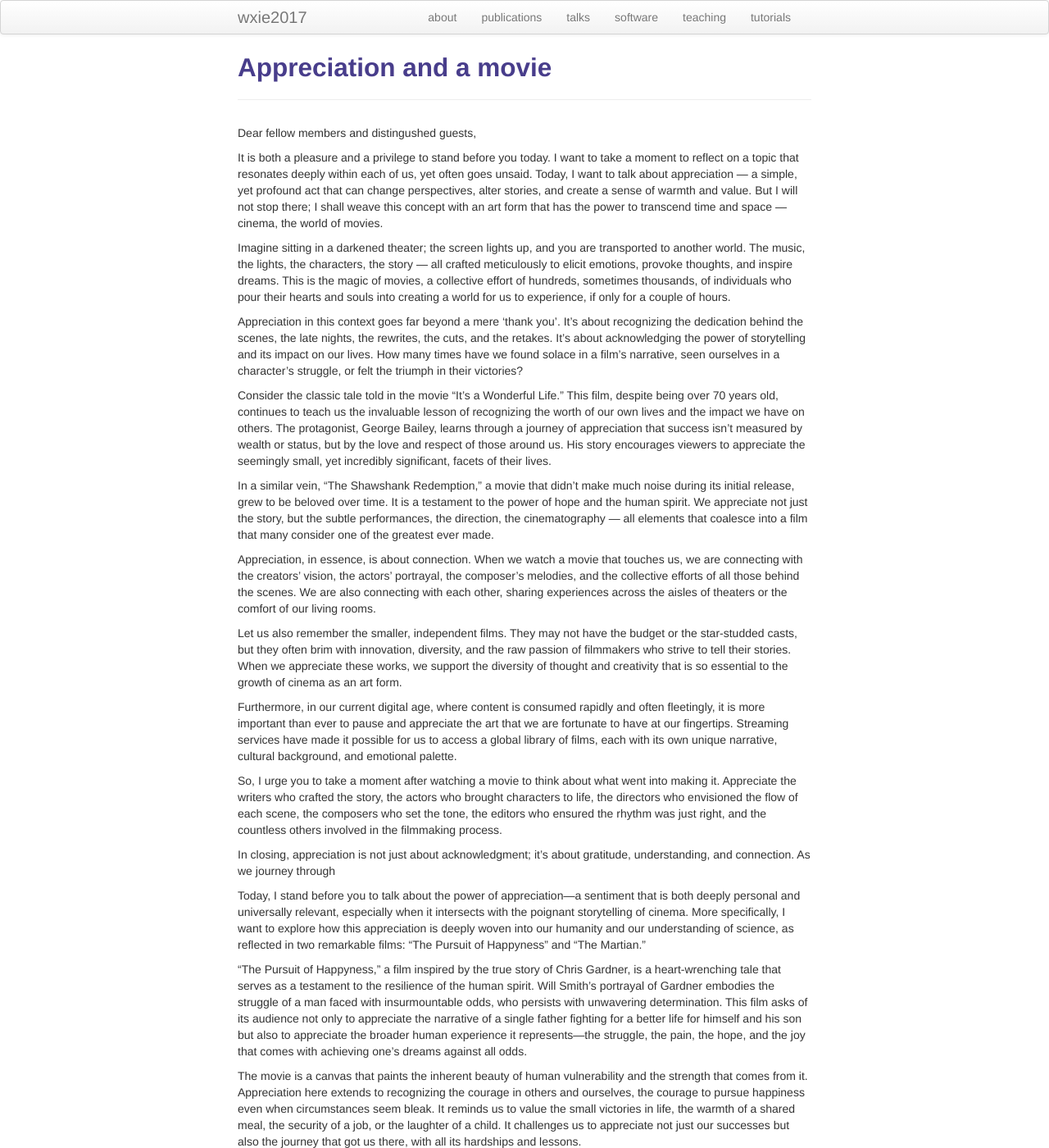
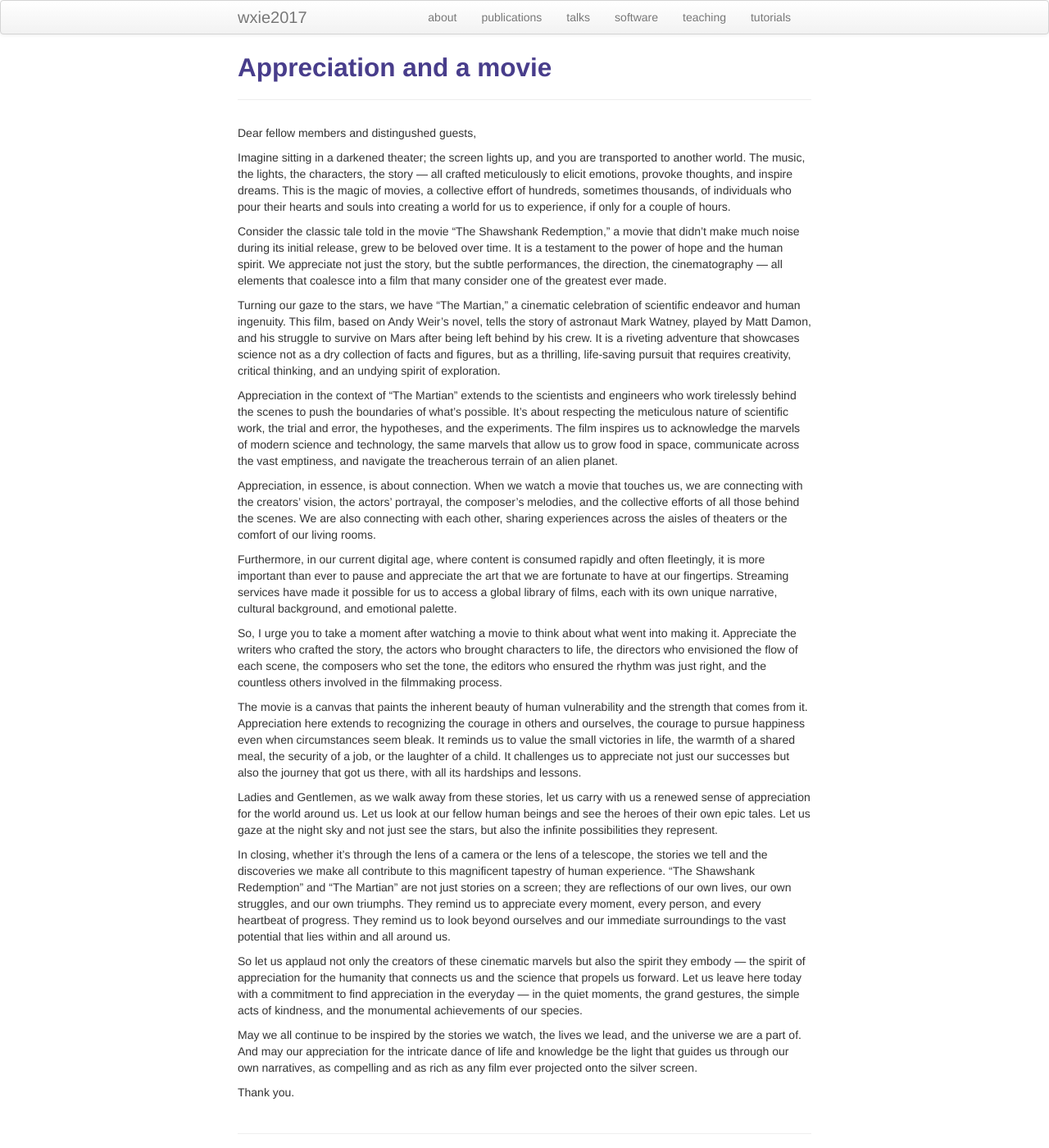
Before and after one commit to wxie2017/wxie2017.github.io, a Jekyll site: the page built from pages/speech/appreciation_movie.md, in a window 1280 px wide and 1400 px high. Shown: the whole window at 82% size. Built offline with Jekyll 4.4.1, drawn with Linux system fonts in a browser that asks for light colours; some of the changed text lies outside the part shown.

Commit message:
update the artcles: kiwi and movie

```diff
--- a/pages/speech/appreciation_movie.md
+++ b/pages/speech/appreciation_movie.md
@@ -7,161 +7,88 @@ description: This a speech I write after 2023-12-03 club Table Topics.
 
 Dear fellow members and distingushed guests,
 
-It is both a pleasure and a privilege to stand before you today. I want to
-  take a moment to reflect on a topic that resonates deeply within each of us,
-  yet often goes unsaid. Today, I want to talk about appreciation — a simple,
-  yet profound act that can change perspectives, alter stories, and create a
-  sense of warmth and value. But I will not stop there; I shall weave this
-  concept with an art form that has the power to transcend time and space —
-  cinema, the world of movies.
+Imagine sitting in a darkened theater; the screen lights up, and you are
+transported to another world. The music, the lights, the characters, the story
+— all crafted meticulously to elicit emotions, provoke thoughts, and inspire
+dreams. This is the magic of movies, a collective effort of hundreds,
+sometimes thousands, of individuals who pour their hearts and souls into
+creating a world for us to experience, if only for a couple of hours.
 
-  Imagine sitting in a darkened theater; the screen lights up, and you are
-  transported to another world. The music, the lights, the characters, the story
-  — all crafted meticulously to elicit emotions, provoke thoughts, and inspire
-  dreams. This is the magic of movies, a collective effort of hundreds,
-  sometimes thousands, of individuals who pour their hearts and souls into
-  creating a world for us to experience, if only for a couple of hours.
+Consider the classic tale told in the movie "The Shawshank Redemption," a
+movie that didn't make much noise during its initial release, grew to be
+beloved over time. It is a testament to the power of hope and the human
+spirit. We appreciate not just the story, but the subtle performances, the
+direction, the cinematography — all elements that coalesce into a film
+that many consider one of the greatest ever made.
 
-  Appreciation in this context goes far beyond a mere 'thank you'. It's about
-  recognizing the dedication behind the scenes, the late nights, the rewrites,
-  the cuts, and the retakes. It's about acknowledging the power of storytelling
-  and its impact on our lives. How many times have we found solace in a film's
-  narrative, seen ourselves in a character's struggle, or felt the triumph in
-  their victories?
+Turning our gaze to the stars, we have "The Martian," a cinematic celebration
+of scientific endeavor and human ingenuity. This film, based on Andy Weir's
+novel, tells the story of astronaut Mark Watney, played by Matt Damon, and his
+struggle to survive on Mars after being left behind by his crew. It is a
+riveting adventure that showcases science not as a dry collection of facts and
+figures, but as a thrilling, life-saving pursuit that requires creativity,
+critical thinking, and an undying spirit of exploration.
 
-  Consider the classic tale told in the movie "It's a Wonderful Life." This
-  film, despite being over 70 years old, continues to teach us the invaluable
-  lesson of recognizing the worth of our own lives and the impact we have on
-  others. The protagonist, George Bailey, learns through a journey of
-  appreciation that success isn't measured by wealth or status, but by the love
-  and respect of those around us. His story encourages viewers to appreciate the
-  seemingly small, yet incredibly significant, facets of their lives.
+Appreciation in the context of "The Martian" extends to the scientists and
+engineers who work tirelessly behind the scenes to push the boundaries of
+what's possible. It's about respecting the meticulous nature of scientific
+work, the trial and error, the hypotheses, and the experiments. The film
+inspires us to acknowledge the marvels of modern science and technology, the
+same marvels that allow us to grow food in space, communicate across the vast
+emptiness, and navigate the treacherous terrain of an alien planet.
 
-  In a similar vein, "The Shawshank Redemption," a movie that didn't make much
-  noise during its initial release, grew to be beloved over time. It is a
-  testament to the power of hope and the human spirit. We appreciate not just
-  the story, but the subtle performances, the direction, the cinematography —
-  all elements that coalesce into a film that many consider one of the greatest
-  ever made.
+Appreciation, in essence, is about connection. When we watch a movie that
+touches us, we are connecting with the creators' vision, the actors'
+portrayal, the composer's melodies, and the collective efforts of all those
+behind the scenes. We are also connecting with each other, sharing experiences
+across the aisles of theaters or the comfort of our living rooms.
 
-  Appreciation, in essence, is about connection. When we watch a movie that
-  touches us, we are connecting with the creators' vision, the actors'
-  portrayal, the composer's melodies, and the collective efforts of all those
-  behind the scenes. We are also connecting with each other, sharing experiences
-  across the aisles of theaters or the comfort of our living rooms.
+Furthermore, in our current digital age, where content is consumed rapidly and
+often fleetingly, it is more important than ever to pause and appreciate the
+art that we are fortunate to have at our fingertips. Streaming services have
+made it possible for us to access a global library of films, each with its own
+unique narrative, cultural background, and emotional palette.
 
-  Let us also remember the smaller, independent films. They may not have the
-  budget or the star-studded casts, but they often brim with innovation,
-  diversity, and the raw passion of filmmakers who strive to tell their stories.
-  When we appreciate these works, we support the diversity of thought and
-  creativity that is so essential to the growth of cinema as an art form.
+So, I urge you to take a moment after watching a movie to think about what
+went into making it. Appreciate the writers who crafted the story, the actors
+who brought characters to life, the directors who envisioned the flow of each
+scene, the composers who set the tone, the editors who ensured the rhythm was
+just right, and the countless others involved in the filmmaking process.
 
-  Furthermore, in our current digital age, where content is consumed rapidly and
-  often fleetingly, it is more important than ever to pause and appreciate the
-  art that we are fortunate to have at our fingertips. Streaming services have
-  made it possible for us to access a global library of films, each with its own
-  unique narrative, cultural background, and emotional palette.
+The movie is a canvas that paints the inherent beauty of human vulnerability
+and the strength that comes from it. Appreciation here extends to recognizing
+the courage in others and ourselves, the courage to pursue happiness even when
+circumstances seem bleak. It reminds us to value the small victories in life,
+the warmth of a shared meal, the security of a job, or the laughter of a
+child. It challenges us to appreciate not just our successes but also the
+journey that got us there, with all its hardships and lessons.
 
-  So, I urge you to take a moment after watching a movie to think about what
-  went into making it. Appreciate the writers who crafted the story, the actors
-  who brought characters to life, the directors who envisioned the flow of each
-  scene, the composers who set the tone, the editors who ensured the rhythm was
-  just right, and the countless others involved in the filmmaking process.
+Ladies and Gentlemen, as we walk away from these stories, let us carry with us
+a renewed sense of appreciation for the world around us. Let us look at our
+fellow human beings and see the heroes of their own epic tales. Let us gaze at
+the night sky and not just see the stars, but also the infinite possibilities
+they represent.
 
-  In closing, appreciation is not just about acknowledgment; it's about
-  gratitude, understanding, and connection. As we journey through
+In closing, whether it's through the lens of a camera or the lens of a
+telescope, the stories we tell and the discoveries we make all contribute to
+this magnificent tapestry of human experience. "The Shawshank Redemption" and
+"The Martian" are not just stories on a screen; they are reflections of our
+own lives, our own struggles, and our own triumphs. They remind us to
+appreciate every moment, every person, and every heartbeat of progress. They
+remind us to look beyond ourselves and our immediate surroundings to the vast
+potential that lies within and all around us.
 
-  Today, I stand before you to talk about the power of appreciation—a sentiment
-  that is both deeply personal and universally relevant, especially when it
-  intersects with the poignant storytelling of cinema. More specifically, I want
-  to explore how this appreciation is deeply woven into our humanity and our
-  understanding of science, as reflected in two remarkable films: "The Pursuit
-  of Happyness" and "The Martian."
+So let us applaud not only the creators of these cinematic marvels but also
+the spirit they embody — the spirit of appreciation for the humanity that
+connects us and the science that propels us forward. Let us leave here today
+with a commitment to find appreciation in the everyday — in the quiet moments,
+the grand gestures, the simple acts of kindness, and the monumental
+achievements of our species.
 
-  "The Pursuit of Happyness," a film inspired by the true story of Chris
-  Gardner, is a heart-wrenching tale that serves as a testament to the
-  resilience of the human spirit. Will Smith's portrayal of Gardner embodies the
-  struggle of a man faced with insurmountable odds, who persists with unwavering
-  determination. This film asks of its audience not only to appreciate the
-  narrative of a single father fighting for a better life for himself and his
-  son but also to appreciate the broader human experience it represents—the
-  struggle, the pain, the hope, and the joy that comes with achieving one's
-  dreams against all odds.
+May we all continue to be inspired by the stories we watch, the lives we lead,
+and the universe we are a part of. And may our appreciation for the intricate
+dance of life and knowledge be the light that guides us through our own
+narratives, as compelling and as rich as any film ever projected onto the
+silver screen.
 
-  The movie is a canvas that paints the inherent beauty of human vulnerability
-  and the strength that comes from it. Appreciation here extends to recognizing
-  the courage in others and ourselves, the courage to pursue happiness even when
-  circumstances seem bleak. It reminds us to value the small victories in life,
-  the warmth of a shared meal, the security of a job, or the laughter of a
-  child. It challenges us to appreciate not just our successes but also the
-  journey that got us there, with all its hardships and lessons.
-
-  Turning our gaze to the stars, we have "The Martian," a cinematic celebration
-  of scientific endeavor and human ingenuity. This film, based on Andy Weir's
-  novel, tells the story of astronaut Mark Watney, played by Matt Damon, and his
-  struggle to survive on Mars after being left behind by his crew. It is a
-  riveting adventure that showcases science not as a dry collection of facts and
-  figures, but as a thrilling, life-saving pursuit that requires creativity,
-  critical thinking, and an undying spirit of exploration.
-
-  Appreciation in the context of "The Martian" extends to the scientists and
-  engineers who work tirelessly behind the scenes to push the boundaries of
-  what's possible. It's about respecting the meticulous nature of scientific
-  work, the trial and error, the hypotheses, and the experiments. The film
-  inspires us to acknowledge the marvels of modern science and technology, the
-  same marvels that allow us to grow food in space, communicate across the vast
-  emptiness, and navigate the treacherous terrain of an alien planet.
-
-  Both of these films, while vastly different in their settings, speak to the
-  core of what it means to appreciate. They ask us to look beyond our immediate
-  perceptions and understand the depth of human endurance, the breadth of our
-  capability to love, to adapt, and to overcome. They remind us that whether we
-  are fighting for survival on a desolate planet or striving for a better life
-  on Earth, the essence of our stories is the same.
-
-  In "The Pursuit of Happyness," we appreciate the intangible aspects of the
-  human experience: love, hope, and perseverance. In "The Martian," we celebrate
-  the tangible achievements of human intellect and the relentless pursuit of
-  knowledge. Both films are a call to appreciate the tenacity inherent in being
-  human, whether that's holding on to one's dreams or solving the practical
-  problems of survival.
-
-  Ladies and Gentlemen, as we walk away from these stories, let us carry with us
-  a renewed sense of appreciation for the world around us. Let us look at our
-  fellow human beings and see the heroes of their own epic tales. Let us gaze at
-  the night sky and not just see the stars, but also the infinite possibilities
-  they represent.
-
-  In closing, whether it's through the lens of a camera or the lens of a
-  telescope, the stories we tell and the discoveries we make all contribute to
-  this
-
-  Ladies and Gentlemen, as we walk away from these stories, let us carry with us
-  a renewed sense of appreciation for the world around us. Let us look at our
-  fellow human beings and see the heroes of their own epic tales. Let us gaze at
-  the night sky and not just see the stars, but also the infinite possibilities
-  they represent.
-
-  In closing, whether it's through the lens of a camera or the lens of a
-  telescope, the stories we tell and the discoveries we make all contribute to
-  this magnificent tapestry of human experience. "The Pursuit of Happyness" and
-  "The Martian" are not just stories on a screen; they are reflections of our
-  own lives, our own struggles, and our own triumphs. They remind us to
-  appreciate every moment, every person, and every heartbeat of progress. They
-  remind us to look beyond ourselves and our immediate surroundings to the vast
-  potential that lies within and all around us.
-
-  So let us applaud not only the creators of these cinematic marvels but also
-  the spirit they embody — the spirit of appreciation for the humanity that
-  connects us and the science that propels us forward. Let us leave here today
-  with a commitment to find appreciation in the everyday — in the quiet moments,
-  the grand gestures, the simple acts of kindness, and the monumental
-  achievements of our species.
-
-  May we all continue to be inspired by the stories we watch, the lives we lead,
-  and the universe we are a part of. And may our appreciation for the intricate
-  dance of life and knowledge be the light that guides us through our own
-  narratives, as compelling and as rich as any film ever projected onto the
-  silver screen.
-
-  Thank you.
+Thank you.
```
Also changed, not shown: pages/speech/Kiwi_fruitful_journey.md (+16 -13 lines).
